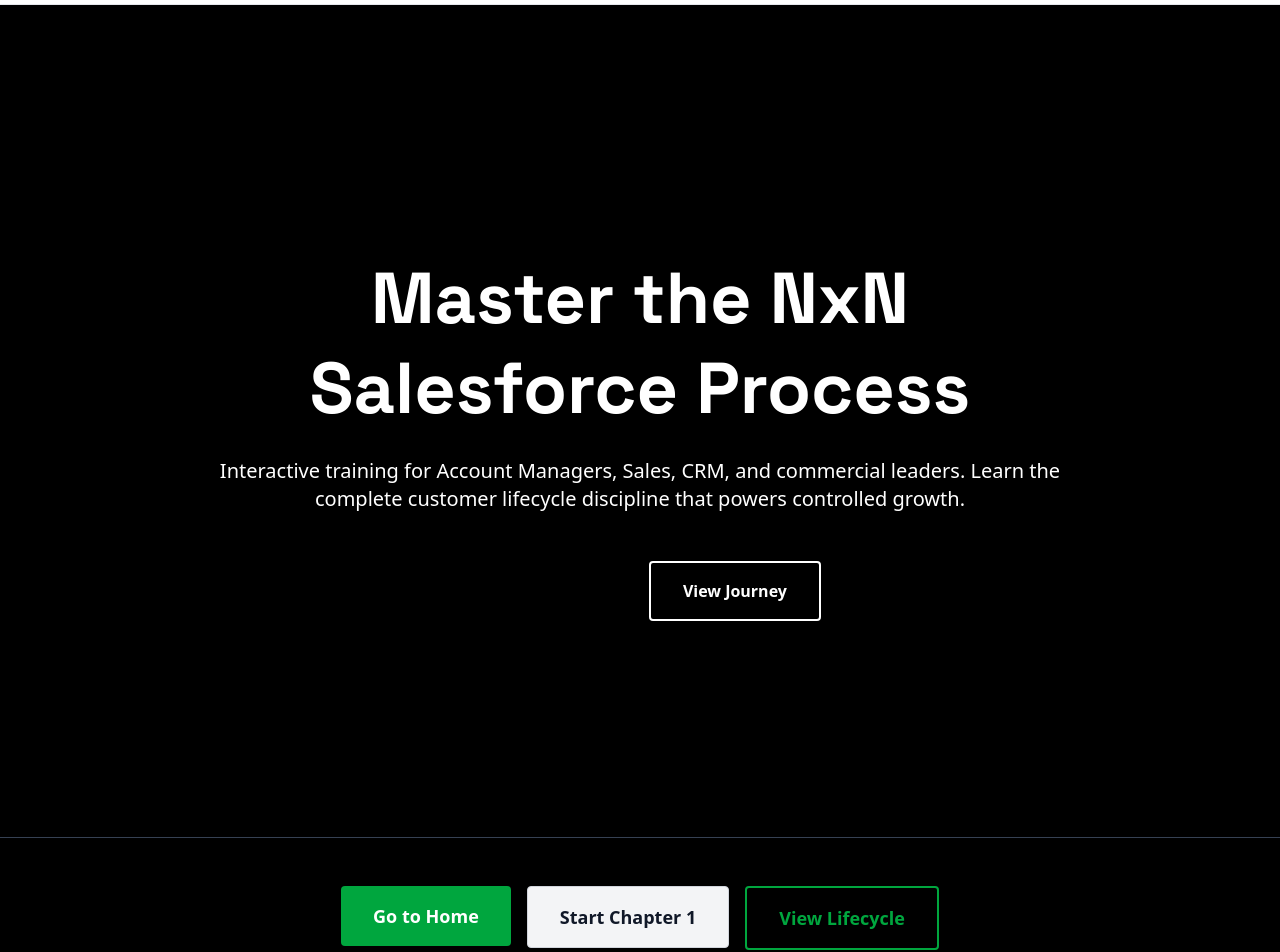
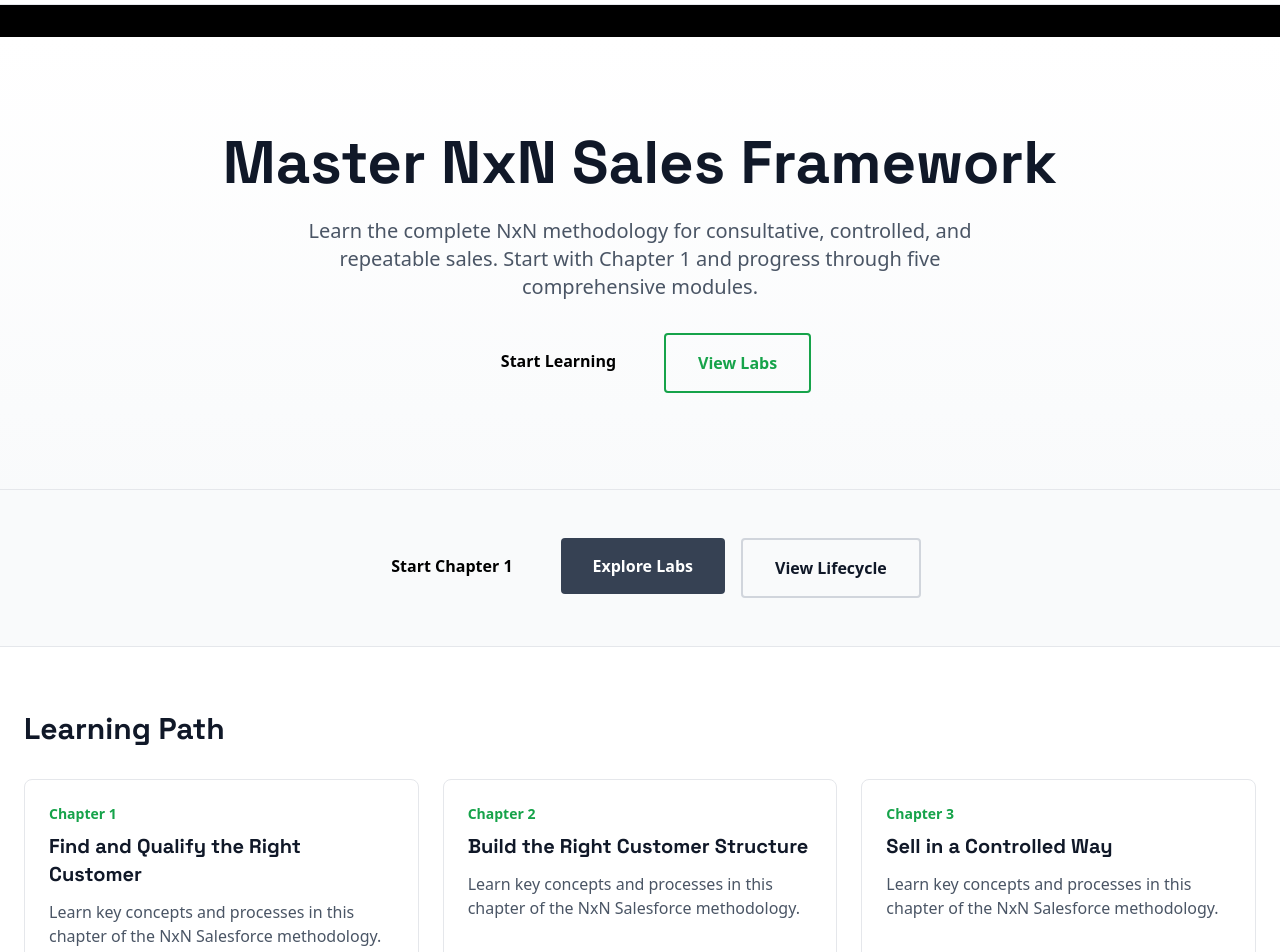
Before and after one commit to FuadalNsour/TrainingSalesforce-NxN, a Next.js app: page / in a window 1280 px wide. Shown: the part 60-1012 px from the top of the page. Built offline with nearby package versions, Linux system fonts and the light colour scheme.

Commit message:
feat: update home page with light theme and working CTAs

```diff
--- a/app/lifecycle/page.tsx
+++ b/app/lifecycle/page.tsx
@@ -2,13 +2,13 @@
 
 export default function LifecyclePage() {
   return (
-    <div className="min-h-screen bg-black">
-      <section className="bg-surface border-b border-gray-700 py-12">
+    <div className="min-h-screen bg-white">
+      <section className="bg-gray-50 border-b border-gray-200 py-12">
         <div className="max-w-7xl mx-auto px-6">
-          <h1 className="text-4xl md:text-5xl font-display font-bold mb-4">
+          <h1 className="text-4xl md:text-5xl font-display font-bold mb-4 text-gray-900">
             NxN Lifecycle Explorer
           </h1>
-          <p className="text-secondary text-lg">
+          <p className="text-gray-600 text-lg">
             Interactive visualization of the complete Lead → Account → Opportunity → Quote → Contract journey
           </p>
         </div>
--- a/app/page.tsx
+++ b/app/page.tsx
@@ -7,7 +7,7 @@
   const courseMetadata = await loadCourseMetadata();
 
   return (
-    <div className="bg-black">
+    <div className="bg-white">
       {/* Hero Section */}
       <HeroSection />
 
@@ -16,7 +16,7 @@
 
       {/* Chapter Preview Cards */}
       <section className="max-w-7xl mx-auto px-6 py-16">
-        <h2 className="text-3xl font-display font-bold mb-8">Learning Path</h2>
+        <h2 className="text-3xl font-display font-bold mb-8 text-gray-900">Learning Path</h2>
         <div className="grid grid-cols-1 md:grid-cols-2 lg:grid-cols-3 gap-6">
           {courseMetadata.chapters.map((chapter) => (
             <ChapterPreviewCard key={chapter.id} chapter={chapter} />
@@ -25,19 +25,19 @@
       </section>
 
       {/* Course Info */}
-      <section className="max-w-7xl mx-auto px-6 py-16 border-t border-gray-700 mt-8">
+      <section className="max-w-7xl mx-auto px-6 py-16 border-t border-gray-200 mt-8">
         <div className="grid grid-cols-1 md:grid-cols-3 gap-8">
           <div>
             <p className="text-4xl font-display font-bold text-accent">{courseMetadata.chapters.length}</p>
-            <p className="text-secondary">Chapters</p>
+            <p className="text-gray-600">Chapters</p>
           </div>
           <div>
             <p className="text-4xl font-display font-bold text-accent">{Math.ceil(courseMetadata.duration / 60)}</p>
-            <p className="text-secondary">Hours of training</p>
+            <p className="text-gray-600">Hours of training</p>
           </div>
           <div>
             <p className="text-4xl font-display font-bold text-accent">∞</p>
-            <p className="text-secondary">Learn at your pace</p>
+            <p className="text-gray-600">Learn at your pace</p>
           </div>
         </div>
       </section>
--- a/components/home/CTAButtons.tsx
+++ b/components/home/CTAButtons.tsx
@@ -1,28 +1,22 @@
-'use client';
-
-import { Button } from '@/components/common/Button';
-import { ROUTES } from '@/lib/constants';
-import Link from 'next/link';
-
 export const CTAButtons: React.FC = () => {
   return (
-    <section className="bg-surface border-y border-gray-700 py-12">
+    <section className="bg-gray-50 border-y border-gray-200 py-12">
       <div className="max-w-7xl mx-auto px-6 flex flex-col sm:flex-row gap-4 justify-center">
-        <Link href={ROUTES.home}>
-          <Button variant="primary" size="lg">
-            Go to Home
-          </Button>
-        </Link>
-        <Link href={ROUTES.chapter('01-find-qualify')}>
-          <Button variant="secondary" size="lg">
+        <a href="/chapters/01-find-qualify">
+          <button className="bg-accent text-black px-8 py-4 font-display font-bold rounded hover:opacity-90 transition">
             Start Chapter 1
-          </Button>
-        </Link>
-        <Link href={ROUTES.lifecycle}>
-          <Button variant="outline" size="lg">
+          </button>
+        </a>
+        <a href="/labs">
+          <button className="bg-gray-700 text-white px-8 py-4 font-display font-bold rounded hover:bg-gray-800 transition">
+            Explore Labs
+          </button>
+        </a>
+        <a href="/lifecycle">
+          <button className="border-2 border-gray-300 text-gray-900 px-8 py-4 font-display font-bold rounded hover:bg-gray-100 transition">
             View Lifecycle
-          </Button>
-        </Link>
+          </button>
+        </a>
       </div>
     </section>
   );
--- a/components/home/ChapterPreviewCard.tsx
+++ b/components/home/ChapterPreviewCard.tsx
@@ -11,10 +11,10 @@
 export const ChapterPreviewCard: React.FC<ChapterPreviewCardProps> = ({ chapter }) => {
   return (
     <Link href={ROUTES.chapter(chapter.id)}>
-      <Card hoverable className="h-full flex flex-col">
+      <Card hoverable className="h-full flex flex-col bg-white border border-gray-200">
         <p className="text-sm text-accent font-bold mb-2">Chapter {chapter.order}</p>
-        <h3 className="text-xl font-display font-bold mb-3">{chapter.title}</h3>
-        <p className="text-secondary mb-4 flex-1">
+        <h3 className="text-xl font-display font-bold mb-3 text-gray-900">{chapter.title}</h3>
+        <p className="text-gray-600 mb-4 flex-1">
           Learn key concepts and processes in this chapter of the NxN Salesforce methodology.
         </p>
         <div className="flex gap-2 flex-wrap">
--- a/components/home/HeroSection.tsx
+++ b/components/home/HeroSection.tsx
@@ -2,34 +2,27 @@
 
 export const HeroSection: React.FC = () => {
   return (
-    <section className="min-h-screen bg-black flex flex-col items-center justify-center px-6 relative overflow-hidden">
-      {/* Motion accent background */}
-      <div className="absolute top-20 right-20 opacity-30">
-        <MotionAccent orientation="diagonal" />
-      </div>
-
-      <div className="max-w-4xl text-center relative z-10">
-        <h1 className="text-6xl md:text-7xl font-display font-bold mb-6 leading-tight">
-          Master the NxN Salesforce Process
+    <section className="bg-gradient-to-b from-white to-gray-50 py-16 md:py-24">
+      <div className="max-w-4xl mx-auto px-6 text-center">
+        <h1 className="text-5xl md:text-6xl font-display font-bold mb-6 text-gray-900">
+          Master NxN Sales Framework
         </h1>
-
-        <p className="text-xl text-secondary mb-12">
-          Interactive training for Account Managers, Sales, CRM, and commercial leaders. Learn the complete customer lifecycle discipline that powers controlled growth.
+        <p className="text-xl text-gray-600 max-w-2xl mx-auto mb-8">
+          Learn the complete NxN methodology for consultative, controlled, and repeatable sales.
+          Start with Chapter 1 and progress through five comprehensive modules.
         </p>
-
         <div className="flex flex-col sm:flex-row gap-4 justify-center">
-          <button className="bg-accent text-black px-8 py-4 font-display font-bold rounded hover:opacity-90 transition">
-            Start Training
-          </button>
-          <button className="border-2 border-accent text-accent px-8 py-4 font-display font-bold rounded hover:bg-accent hover:text-black transition">
-            View Journey
-          </button>
+          <a href="/chapters/01-find-qualify">
+            <button className="bg-accent text-black px-8 py-4 font-display font-bold rounded hover:opacity-90 transition">
+              Start Learning
+            </button>
+          </a>
+          <a href="/labs">
+            <button className="border-2 border-accent text-accent px-8 py-4 font-display font-bold rounded hover:bg-accent hover:text-black transition">
+              View Labs
+            </button>
+          </a>
         </div>
-      </div>
-
-      {/* Bottom motion accent */}
-      <div className="absolute bottom-10 left-10 opacity-20">
-        <MotionAccent orientation="horizontal" />
       </div>
     </section>
   );
--- a/components/lifecycle/LifecycleViewer.tsx
+++ b/components/lifecycle/LifecycleViewer.tsx
@@ -18,7 +18,7 @@
     loadLifecycle();
   }, []);
 
-  if (loading) return <div className="p-8 text-center text-secondary">Loading lifecycle...</div>;
+  if (loading) return <div className="p-8 text-center text-gray-600">Loading lifecycle...</div>;
 
   const selectedStage = stages.find(s => s.id === selectedStageId);
 
@@ -27,7 +27,7 @@
       <div className="grid grid-cols-1 md:grid-cols-2 lg:grid-cols-3 gap-8">
         {/* Left: Stage List */}
         <div className="md:col-span-1">
-          <h2 className="text-xl font-display font-bold mb-4">Stages</h2>
+          <h2 className="text-xl font-display font-bold mb-4 text-gray-900">Stages</h2>
           <div className="space-y-2">
             {stages.map((stage) => (
               <button
@@ -36,7 +36,7 @@
                 className={`w-full text-left px-4 py-3 rounded border transition-all ${
                   selectedStageId === stage.id
                     ? 'bg-accent text-black border-accent font-bold'
-                    : 'bg-surface border-gray-700 text-white hover:border-accent'
+                    : 'bg-white border-gray-200 text-gray-900 hover:border-accent'
                 }`}
               >
                 <p className="text-sm">{stage.order}</p>
```
Also changed, not shown: components/lifecycle/StageViewer.tsx (+7 -7 lines), lib/labs-data.ts (added, +107 -0 lines).
